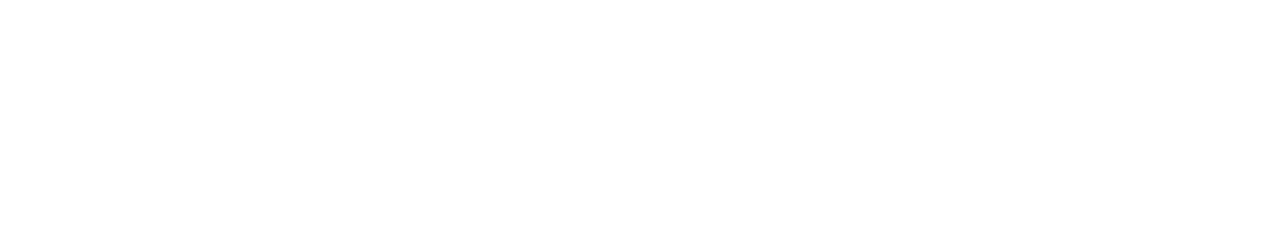
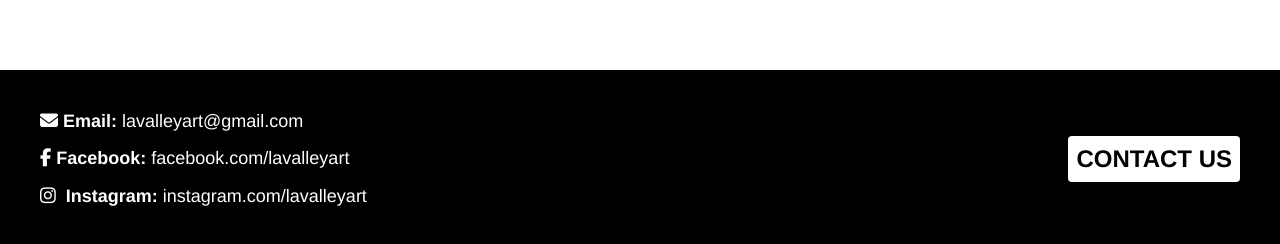
Before and after one commit to easyra/lavalleyart-FE, a React (Create React App) app: page / in a window 1280 px wide. Shown: the part 1137-1381 px from the top of the page. Before the commit the page ends 1168 px from the top, so only its background shows below. Built offline with nearby package versions, Linux system fonts and the light colour scheme.

Commit message:
footer componet finished

```diff
--- a/src/App.js
+++ b/src/App.js
@@ -6,6 +6,7 @@ import HomeContainer from './components/HomeContainer';
 import { Route, Switch } from 'react-router-dom';
 import PostPage from './components/PostPage';
 import ContactForm from './components/ContactForm';
+import Footer from './components/Footer';
 
 function App() {
   return (
@@ -16,6 +17,7 @@ function App() {
         <Route exact strict path='/contact-us' component={ContactForm} />
         <Route exact strict path='/' component={HomeContainer} />
       </Switch>
+      <Footer />
     </div>
   );
 }
--- a/src/App.scss
+++ b/src/App.scss
@@ -5,3 +5,4 @@
 @import './sass_modules/home.scss';
 @import './sass_modules/postpage.scss';
 @import './sass_modules/contact.scss';
+@import './sass_modules/footer.scss';
--- /dev/null
+++ b/src/components/Footer.js
@@ -0,0 +1,26 @@
+import React from 'react';
+
+const Footer = () => {
+  return (
+    <footer className='footer'>
+      <div className='content'>
+        <div className='items'>
+          <div className='item'>
+            <i class='fas fa-envelope' />
+            <span className='title'>Email: </span>lavalleyart@gmail.com
+          </div>
+          <div className='item'>
+            <i class='fab fa-facebook-f' />
+            <span className='title'>Facebook: </span>facebook.com/lavalleyart
+          </div>
+          <div className='item'>
+            <i class='fab fa-instagram' />{' '}
+            <span className='title'>Instagram: </span>instagram.com/lavalleyart
+          </div>
+        </div>
+        <div className='btn bold'>CONTACT US</div>
+      </div>
+    </footer>
+  );
+};
+export default Footer;
--- /dev/null
+++ b/src/sass_modules/footer.scss
@@ -0,0 +1,36 @@
+.footer {
+  background: #000;
+  color: #fff;
+  padding: 25px;
+  position: relative;
+  bottom: 0;
+  width: 100%;
+  .content {
+    max-width: 1200px;
+    width: 100%;
+    margin: 0 auto;
+    display: flex;
+    justify-content: space-between;
+    align-items: center;
+    @media screen and (max-width: 500px) {
+      flex-wrap: wrap;
+      justify-content: center;
+      .btn {
+        margin-top: 15px;
+      }
+    }
+    .items {
+      .item {
+        margin: 15px 0;
+        cursor: pointer;
+        i {
+          margin-right: 5px;
+        }
+      }
+      .title {
+        font-weight: bold;
+        text-decoration: none;
+      }
+    }
+  }
+}
--- a/src/sass_modules/global.scss
+++ b/src/sass_modules/global.scss
@@ -33,4 +33,14 @@ a {
       border: none;
     }
   }
+  &.bold {
+    border-radius: 4px;
+    background: #fff;
+    color: #000;
+    font-size: 24px;
+    border: none;
+    &.hover {
+      border: none;
+    }
+  }
 }
--- a/src/sass_modules/home.scss
+++ b/src/sass_modules/home.scss
@@ -68,7 +68,7 @@
   .content {
     max-width: 1000px;
     width: 100%;
-    margin: 3% auto 5%;
+    margin: 3% auto 8%;
     display: flex;
     justify-content: space-around;
     h4 {
```
